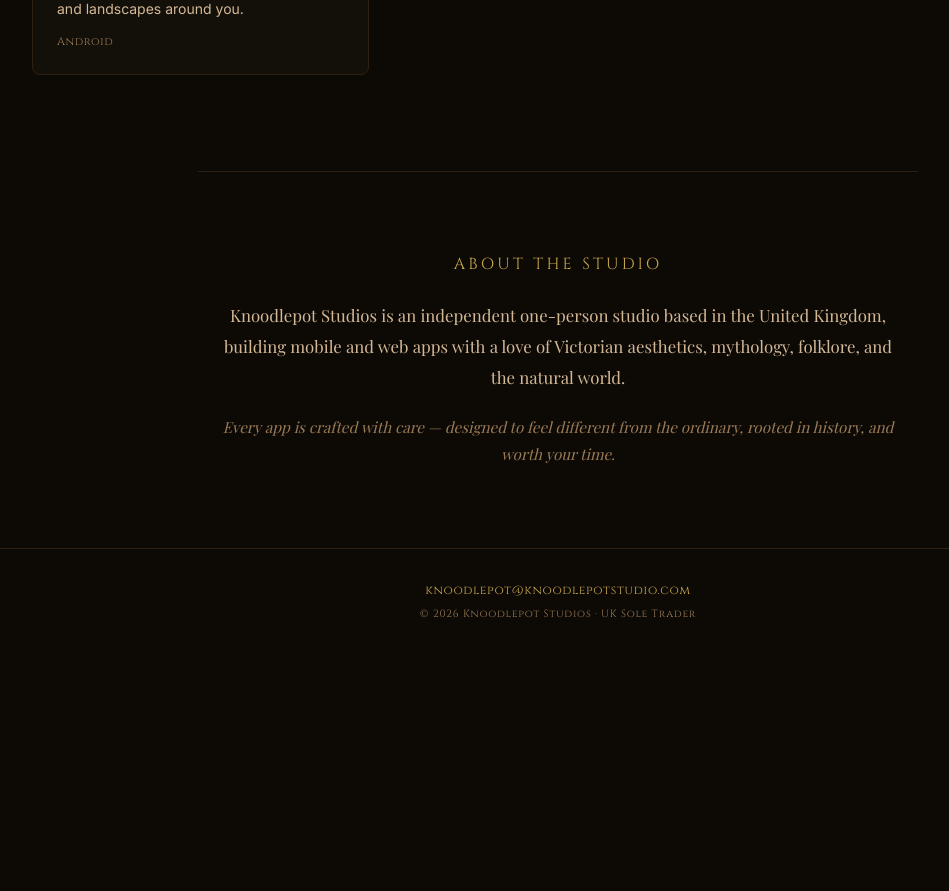
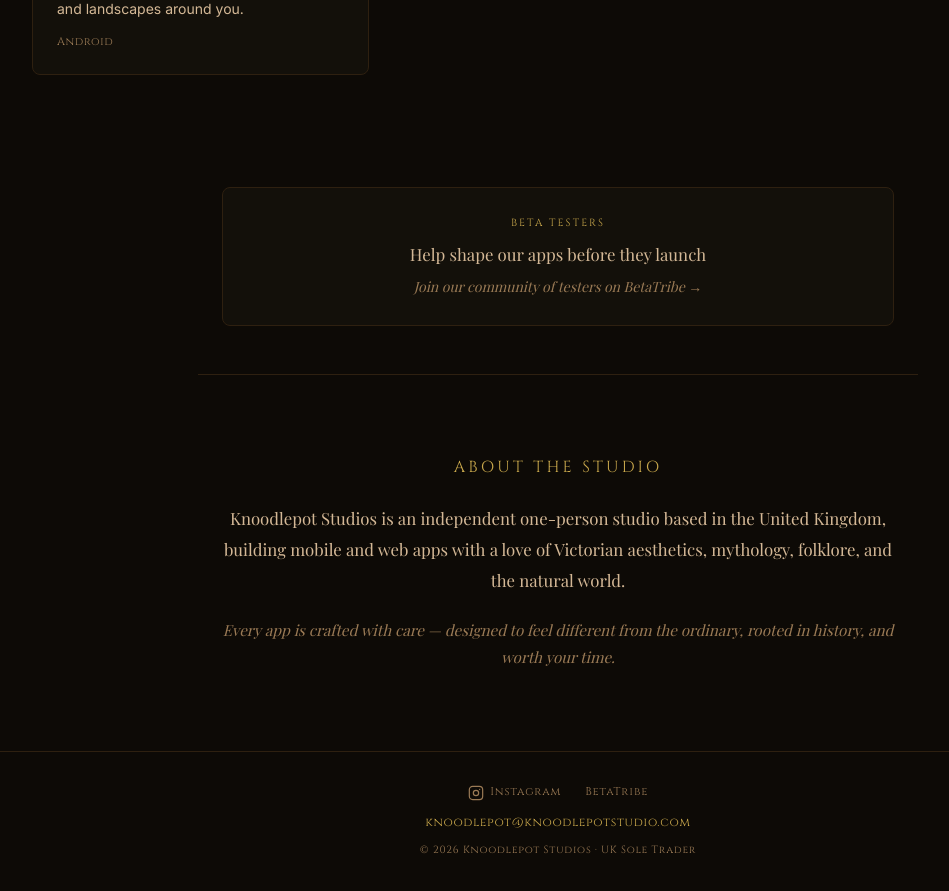
Before and after one commit to Knoodlepot/knoodlepotstudio-web, a Next.js app: page / in a window 1280 px wide. Shown: the part 1800-2691 px from the top of the page, without its empty margins (82-1031 px from the left). Before the commit the page ends 2455 px from the top, so only its background shows below. Built offline with nearby package versions, Linux system fonts and the light colour scheme.

Commit message:
add Instagram link to nav, BetaTribe callout section, social links in footer

```diff
--- a/app/page.tsx
+++ b/app/page.tsx
@@ -12,6 +12,17 @@
       </svg>
       <div style={{ flex: 1, height: "1px", background: "var(--gold)", opacity: 0.4 }} />
     </div>
+  );
+}
+
+/* Instagram SVG icon */
+function InstagramIcon() {
+  return (
+    <svg width="16" height="16" viewBox="0 0 24 24" fill="none" stroke="currentColor" strokeWidth="1.8" strokeLinecap="round" strokeLinejoin="round">
+      <rect x="2" y="2" width="20" height="20" rx="5" ry="5" />
+      <circle cx="12" cy="12" r="4" />
+      <circle cx="17.5" cy="6.5" r="1" fill="currentColor" stroke="none" />
+    </svg>
   );
 }
 
@@ -78,6 +89,15 @@
             >
               About
             </a>
+            <a
+              href="https://www.instagram.com/knoodlepot_studio/"
+              target="_blank"
+              rel="noopener noreferrer"
+              aria-label="Instagram"
+              style={{ color: "var(--text-muted)", display: "flex", alignItems: "center" }}
+            >
+              <InstagramIcon />
+            </a>
             <ThemeToggle />
           </div>
         </div>
@@ -94,7 +114,6 @@
           gap: "1.5rem",
         }}
       >
-        {/* Overline */}
         <p
           style={{
             fontFamily: "var(--font-cinzel)",
@@ -108,7 +127,6 @@
           Independent Studio
         </p>
 
-        {/* Main heading */}
         <h1
           style={{
             fontFamily: "var(--font-cinzel)",
@@ -124,7 +142,6 @@
           Knoodlepot Studios
         </h1>
 
-        {/* Tagline */}
         <p
           style={{
             fontFamily: "var(--font-playfair)",
@@ -141,7 +158,6 @@
 
         <GoldRule />
 
-        {/* CTA */}
         <a
           href="#apps"
           style={{
@@ -209,6 +225,72 @@
         </div>
       </section>
 
+      {/* ── Beta Testers ── */}
+      <section
+        style={{
+          padding: "3rem 1.5rem",
+          maxWidth: "720px",
+          margin: "0 auto",
+          width: "100%",
+          textAlign: "center",
+        }}
+      >
+        <a
+          href="https://betatribe.app/"
+          target="_blank"
+          rel="noopener noreferrer"
+          style={{ textDecoration: "none" }}
+        >
+          <div
+            style={{
+              border: "1px solid var(--border)",
+              borderRadius: "8px",
+              padding: "1.75rem 2rem",
+              background: "var(--surface)",
+              display: "flex",
+              flexDirection: "column",
+              gap: "0.6rem",
+              alignItems: "center",
+              transition: "border-color 0.2s",
+            }}
+          >
+            <p
+              style={{
+                fontFamily: "var(--font-cinzel)",
+                fontSize: "0.65rem",
+                letterSpacing: "0.2em",
+                textTransform: "uppercase",
+                color: "var(--gold)",
+                margin: 0,
+              }}
+            >
+              Beta Testers
+            </p>
+            <p
+              style={{
+                fontFamily: "var(--font-playfair)",
+                fontSize: "1.05rem",
+                color: "var(--text)",
+                margin: 0,
+              }}
+            >
+              Help shape our apps before they launch
+            </p>
+            <p
+              style={{
+                fontFamily: "var(--font-playfair)",
+                fontStyle: "italic",
+                fontSize: "0.875rem",
+                color: "var(--text-muted)",
+                margin: 0,
+              }}
+            >
+              Join our community of testers on BetaTribe →
+            </p>
+          </div>
+        </a>
+      </section>
+
       {/* ── About ── */}
       <section
         id="about"
@@ -216,7 +298,7 @@
           padding: "5rem 1.5rem",
           borderTop: "1px solid var(--border)",
           maxWidth: "720px",
-          margin: "2rem auto 0",
+          margin: "0 auto",
           width: "100%",
           textAlign: "center",
         }}
@@ -275,10 +357,45 @@
             margin: "0 auto",
             display: "flex",
             flexDirection: "column",
-            gap: "0.5rem",
+            gap: "0.75rem",
             alignItems: "center",
           }}
         >
+          {/* Social links */}
+          <div style={{ display: "flex", gap: "1.5rem", alignItems: "center" }}>
+            <a
+              href="https://www.instagram.com/knoodlepot_studio/"
+              target="_blank"
+              rel="noopener noreferrer"
+              style={{
+                fontFamily: "var(--font-cinzel)",
+                fontSize: "0.7rem",
+                letterSpacing: "0.08em",
+                color: "var(--text-muted)",
+                textDecoration: "none",
+                display: "flex",
+                alignItems: "center",
+                gap: "0.4rem",
+              }}
+            >
+              <InstagramIcon /> Instagram
+            </a>
+            <a
+              href="https://betatribe.app/"
+              target="_blank"
+              rel="noopener noreferrer"
+              style={{
+                fontFamily: "var(--font-cinzel)",
+                fontSize: "0.7rem",
+                letterSpacing: "0.08em",
+                color: "var(--text-muted)",
+                textDecoration: "none",
+              }}
+            >
+              BetaTribe
+            </a>
+          </div>
+
           <a
             href="mailto:knoodlepot@knoodlepotstudio.com"
             style={{
```
